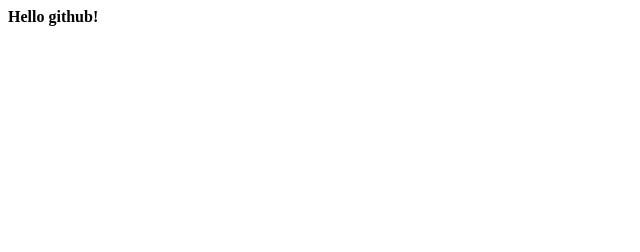
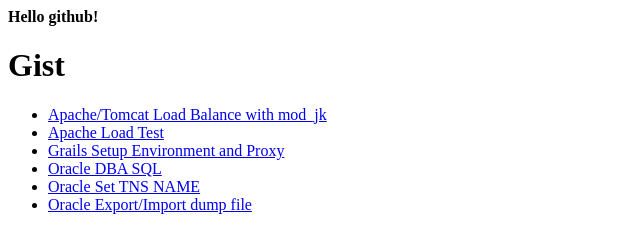
Before and after one commit to junlapong/junlapong.github.com, a plain HTML site: page index.html in a window 1280 px wide. Shown: the whole page, without its empty margins (0-640 px from the left). Drawn offline with Linux system fonts and the light colour scheme.

Commit message:
Update index.html

```diff
--- a/index.html
+++ b/index.html
@@ -1,5 +1,15 @@
 <html>
 <body>
 <b>Hello github!</b>
+
+<h1>Gist</h1>
+<ul>
+  <li><a href="https://gist.github.com/3521943">Apache/Tomcat Load Balance with mod_jk</a></li>
+  <li><a href="https://gist.github.com/3522021">Apache Load Test</a></li>
+  <li><a href="https://gist.github.com/3521921">Grails Setup Environment and Proxy</a></li>
+  <li><a href="https://gist.github.com/3521790">Oracle DBA SQL</a></li>
+  <li><a href="https://gist.github.com/3521861">Oracle Set TNS NAME</a></li>
+  <li><a href="https://gist.github.com/3522000">Oracle Export/Import dump file</a></li>
+</ul>
 </body>
 </html>
```
